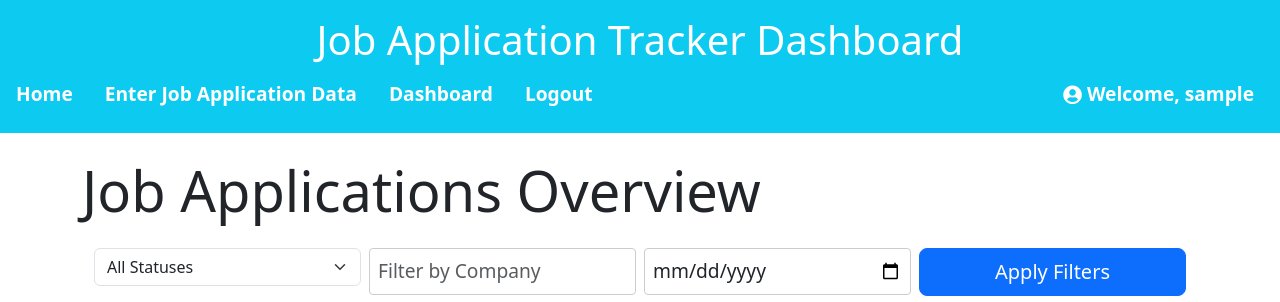
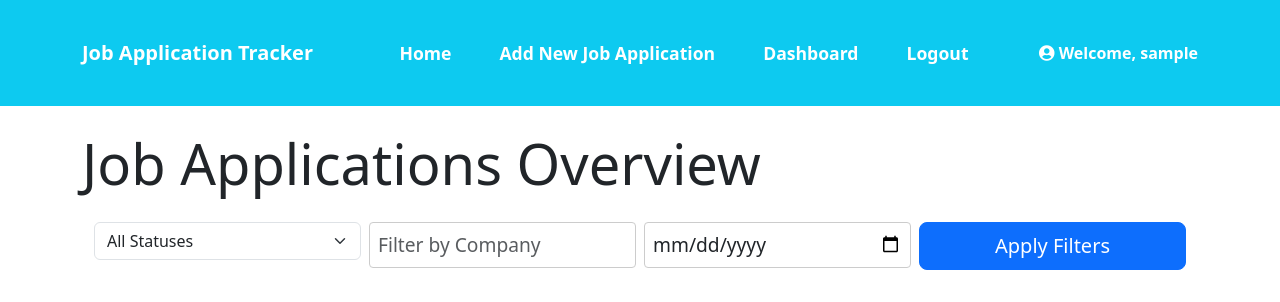
Before and after one commit to GinaHorch/job-application-tracker, a Flask app: page /dashboard in a window 1280 px wide. Shown: the top 302 px of the page. Run offline with Flask 3, Linux system fonts and the light colour scheme; the visitor is signed in with stand-in values (Sample User, id 1); data that the repository does not hold is empty; parts of the project's set-up code (start-up, migrations or seed data) failed here and were passed over; some libraries are stand-ins or nearby versions.

Commit message:
Improve NavBar styling

```diff
--- a/static/style.css
+++ b/static/style.css
@@ -23,21 +23,34 @@
     background-color: #fff;
     font-size: 1.2rem;
 }
-.nav-item.ml-auto {
-    margin-left: auto;
-    padding-right: 10px;
+
+.navbar-nav .nav-item {
+    font-size: 1.1rem;
+    font-weight: bold;
+    padding: 0.5rem 1rem;
 }
 
-.nav-item a {
-    display: flex;
-    align-items: center;
-    font-size: 1.2rem;
+.navbar-nav .nav-link {
+    color: white !important;
+}
+
+.navbar-nav .nav-link:hover {
+    text-decoration: underline;
+}
+
+.navbar-text {
+    font-size: 1rem;
     font-weight: bold;
 }
 
-.nav-item i {
-    margin-right: 5px;
+.navbar-toggler {
+    border: none;
 }
+
+.navbar-toggler-icon {
+    filter: invert(1);
+}
+
 
 /* Dashboard Styling */
 .dashboard-table {
--- a/templates/base.html
+++ b/templates/base.html
@@ -11,26 +11,49 @@
 </head>
 <body>
     <header class="bg-info text-white text-center py-3 mb-4">
-        <h1>Job Application Tracker Dashboard</h1>
-        <nav>
-            <ul class="nav justify-content-center">
-                <li class="nav-item"><a class="nav-link text-white {% if request.endpoint == 'index' %}active{% endif %}" href="{{ url_for('index') }}">Home</a></li>
-                <li class="nav-item"><a class="nav-link text-white {% if request.endpoint == 'index' %}active{% endif %}" href="{{ url_for('form') }}">Enter Job Application Data</a></li>
-                <li class="nav-item"><a class="nav-link text-white {% if request.endpoint == 'index' %}active{% endif %}" href="{{ url_for('dashboard') }}">Dashboard</a></li>
+        <nav class="navbar navbar-expand-lg navbar-dark">
+            <div class="container">
+                <a class="navbar-brand fw-bold" href="{{ url_for('dashboard') }}">Job Application Tracker</a>
+
+                <!-- Navbar toggler for mobiles -->
+                <button class="navbar-toggler" type="button" data-bs-toggle="collapse" data-bs-target="#navbarNav"
+                    aria-controls="navbarNav" aria-expanded="false" aria-label="Toggle navigation">
+                    <span class="navbar-toggler-icon"></span>
+                </button>
+
+                <!-- Navbar links -->
+                <div class="collapse navbar-collapse justify-content-center" id="navbarNav">
+                    <ul class="navbar-nav">
+                        <li class="nav-item">
+                            <a class="nav-link {% if request.endpoint == 'index' %}active{% endif %}" href="{{ url_for('index') }}">Home</a>
+                        </li>
+                        <li class="nav-item">
+                            <a class="nav-link {% if request.endpoint == 'form' %}active{% endif %}" href="{{ url_for('form') }}">Add New Job Application</a>
+                        </li>
+                        <li class="nav-item">
+                            <a class="nav-link {% if request.endpoint == 'dashboard' %}active{% endif %}" href="{{ url_for('dashboard') }}">Dashboard</a>
+                        </li>
+                        {% if current_user.is_authenticated %}
+                        <li class="nav-item">
+                            <a class="nav-link {% if request.endpoint == 'logout' %}active{% endif %}" href="{{ url_for('logout') }}">Logout</a>
+                        </li>
+                        {% else %}
+                        <li class="nav-item">
+                            <a class="nav-link {% if request.endpoint == 'signup' %}active{% endif %}" href="{{ url_for('signup') }}">Sign Up</a>
+                        </li>
+                        <li class="nav-item">
+                            <a class="nav-link {% if request.endpoint == 'login' %}active{% endif %}" href="{{ url_for('login') }}">Login</a>
+                        </li>
+                        {% endif %}
+                    </ul>
+                </div>
+                    <!-- User Welcome Message -->
                 {% if current_user.is_authenticated %}
-                <li class="nav-item"><a class="nav-link text-white {% if request.endpoint == 'index' %}active{% endif %}" href="{{ url_for('logout') }}">Logout</a></li>
-                {% else %}
-                <li class="nav-item"><a class="nav-link text-white {% if request.endpoint == 'index' %}active{% endif %}" href="{{ url_for('signup') }}">Sign Up</a></li>
-                <li class="nav-item"><a class="nav-link text-white {% if request.endpoint == 'index' %}active{% endif %}" href="{{ url_for('login') }}">Login</a></li>
+                <div class="navbar-text text-white ms-auto">
+                    <i class="fas fa-user-circle"></i> Welcome, {{ current_user.username }}
+                </div>
                 {% endif %}
-                {% if current_user.is_authenticated %}
-                    <li class="nav-item ml-auto">
-                        <a class="nav-link text-white" href="#">
-                            <i class="fas fa-user-circle"></i> Welcome, {{ current_user.username }}
-                        </a>
-                    </li>
-                {% endif %}
-            </ul>
+            </div>
         </nav>
     </header>
     <main class="container">
```
